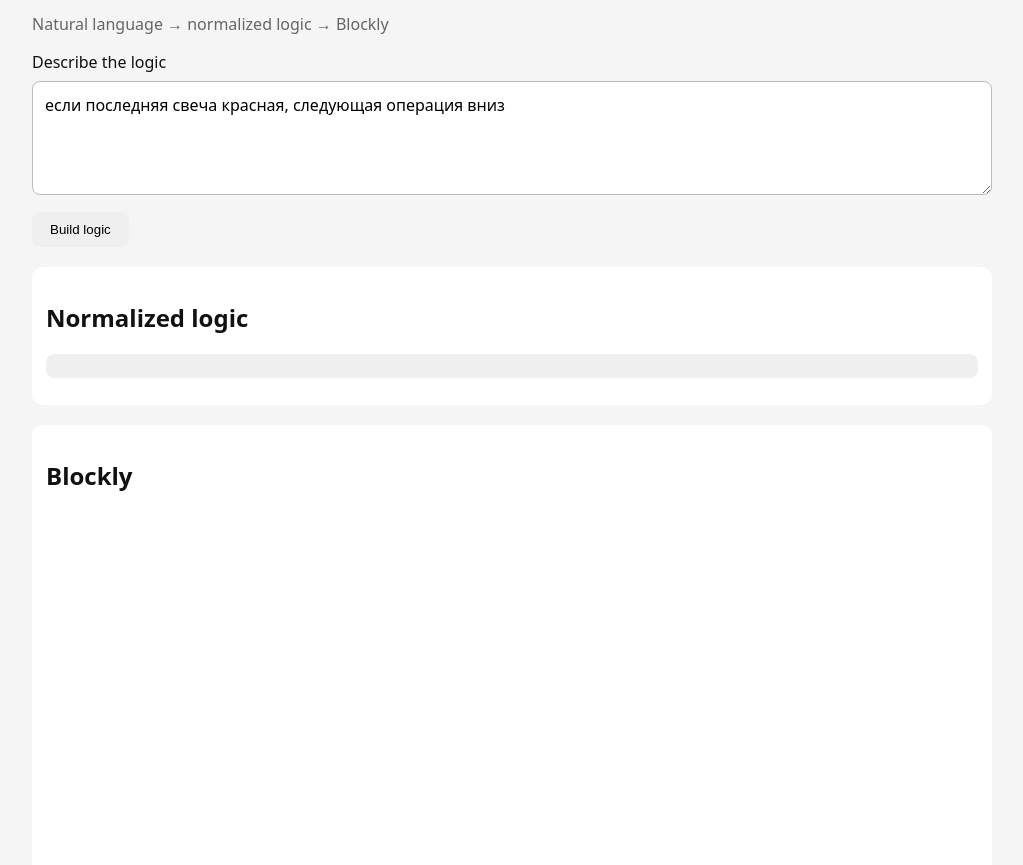
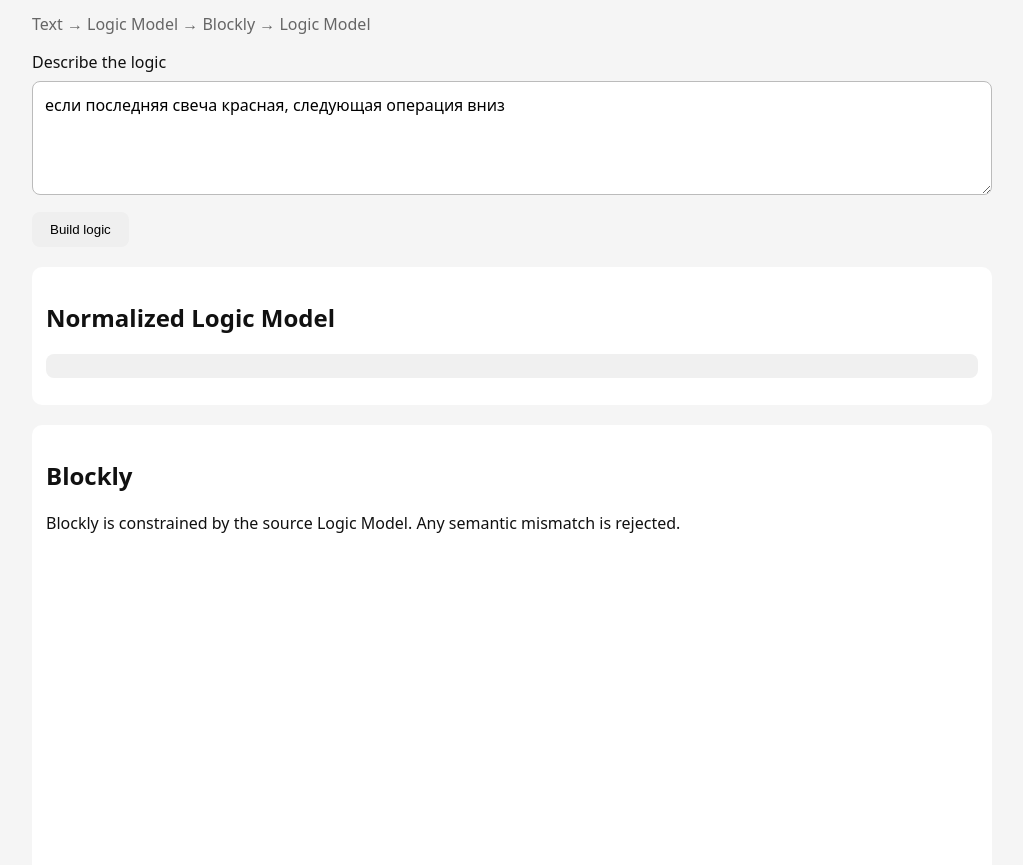
Before and after one commit to DmytroTsapko/DERIV-BLOCKLY-LOGIC, a plain HTML site: page index.html in a window 1280 px wide. Shown: the part 87-952 px from the top of the page, without its empty margins (128-1151 px from the left). Drawn offline with Linux system fonts and the light colour scheme; a script that the page names is missing.

Commit message:
feat: enforce bidirectional semantic verification

```diff
--- a/index.html
+++ b/index.html
@@ -10,23 +10,40 @@
 <body>
   <main class="app">
     <h1>DERIV Blockly Logic</h1>
-    <p class="subtitle">Natural language → normalized logic → Blockly</p>
+    <p class="subtitle">Text → Logic Model → Blockly → Logic Model</p>
+
     <label for="input">Describe the logic</label>
     <textarea id="input" rows="4">если последняя свеча красная, следующая операция вниз</textarea>
     <button id="build">Build logic</button>
-    <section><h2>Normalized logic</h2><pre id="normalized"></pre></section>
-    <section><h2>Blockly</h2><div id="blocklyDiv"></div></section>
+
+    <section>
+      <h2>Normalized Logic Model</h2>
+      <pre id="normalized"></pre>
+    </section>
+
+    <section>
+      <h2>Blockly</h2>
+      <p>Blockly is constrained by the source Logic Model. Any semantic mismatch is rejected.</p>
+      <div id="blocklyDiv"></div>
+    </section>
+
     <section>
       <h2>Workspace JSON</h2>
       <button id="save">Save JSON</button>
       <button id="load">Load JSON</button>
       <pre id="workspaceJson"></pre>
     </section>
-    <section><h2>Validation</h2><pre id="validation"></pre></section>
+
+    <section>
+      <h2>Semantic Validation</h2>
+      <pre id="validation"></pre>
+    </section>
   </main>
+
   <script src="logic/schema.js"></script>
   <script src="logic/normalizer.js"></script>
   <script src="logic/validator.js"></script>
+  <script src="logic/roundtrip.js"></script>
   <script src="logic/parser.js"></script>
   <script src="blocks/conditions.js"></script>
   <script src="blocks/actions.js"></script>
```
